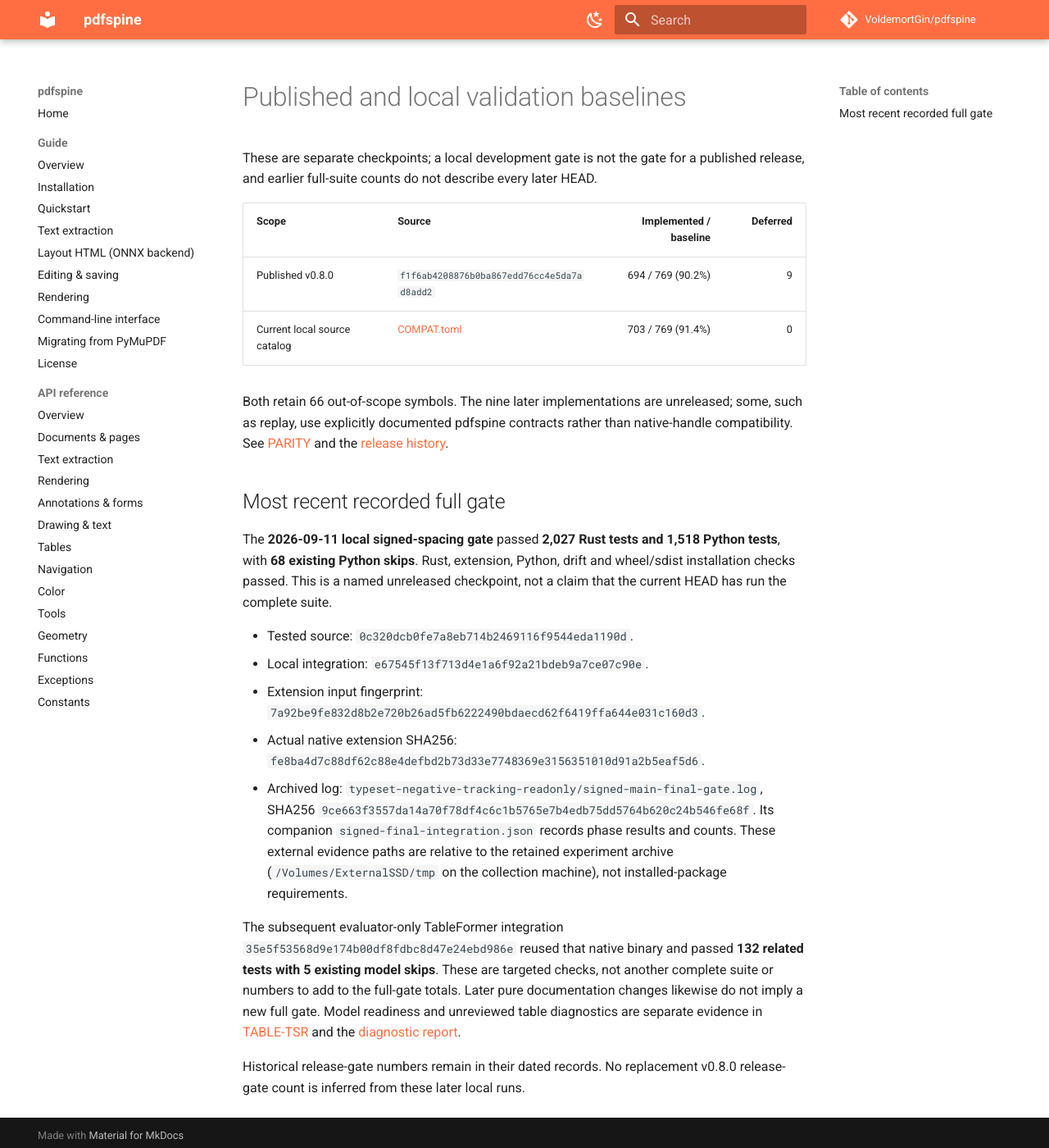
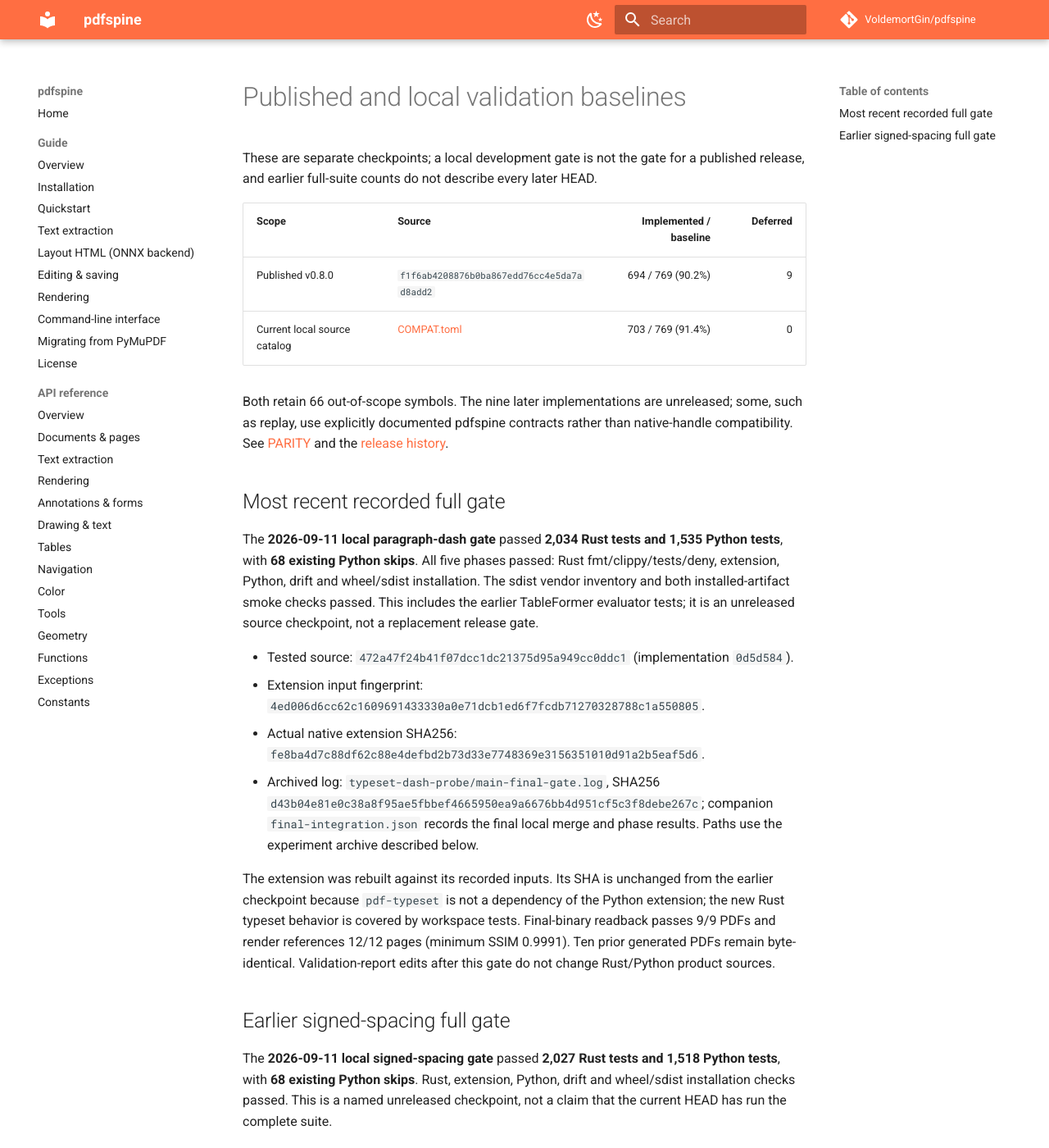
Before and after one commit to VoldemortGin/pdfspine, an MkDocs documentation site: the page built from docs/validation-baselines.md, in a window 1280 px wide and 1400 px high. Shown: the whole window at 82% size. Built offline with MkDocs 1.6.1 and Material for MkDocs 9.7.7, drawn with Linux system fonts in a browser that asks for light colours; comment, search, counter and statistics services are not loaded.

Commit message:
docs: record paragraph dash full validation checkpoint

```diff
--- a/docs/validation-baselines.md
+++ b/docs/validation-baselines.md
@@ -14,6 +14,29 @@ rather than native-handle compatibility. See [PARITY](../PARITY.md) and the
 [release history](../CHANGELOG.md#080--2026-09-10).
 
 ## Most recent recorded full gate
+
+The **2026-09-11 local paragraph-dash gate** passed **2,034 Rust tests and 1,535
+Python tests**, with **68 existing Python skips**. All five phases passed: Rust
+fmt/clippy/tests/deny, extension, Python, drift and wheel/sdist installation.
+The sdist vendor inventory and both installed-artifact smoke checks passed.
+This includes the earlier TableFormer evaluator tests; it is an unreleased
+source checkpoint, not a replacement release gate.
+
+- Tested source: `472a47f24b41f07dcc1dc21375d95a949cc0ddc1` (implementation `0d5d584`).
+- Extension input fingerprint: `4ed006d6cc62c1609691433330a0e71dcb1ed6f7fcdb71270328788c1a550805`.
+- Actual native extension SHA256: `fe8ba4d7c88df62c88e4defbd2b73d33e7748369e3156351010d91a2b5eaf5d6`.
+- Archived log: `typeset-dash-probe/main-final-gate.log`, SHA256
+  `d43b04e81e0c38a8f95ae5fbbef4665950ea9a6676bb4d951cf5c3f8debe267c`; companion `final-integration.json` records the final
+  local merge and phase results. Paths use the experiment archive described below.
+
+The extension was rebuilt against its recorded inputs. Its SHA is unchanged
+from the earlier checkpoint because `pdf-typeset` is not a dependency of the
+Python extension; the new Rust typeset behavior is covered by workspace tests.
+Final-binary readback passes 9/9 PDFs and render references 12/12 pages (minimum
+SSIM 0.9991). Ten prior generated PDFs remain byte-identical. Validation-report
+edits after this gate do not change Rust/Python product sources.
+
+## Earlier signed-spacing full gate
 
 The **2026-09-11 local signed-spacing gate** passed **2,027 Rust tests and 1,518
 Python tests**, with **68 existing Python skips**. Rust, extension, Python,
```
Also changed, not shown: README.md (+2 -3 lines), docs/PRD-NEXT.md (+3 -0 lines), docs/index.md (+3 -3 lines).
